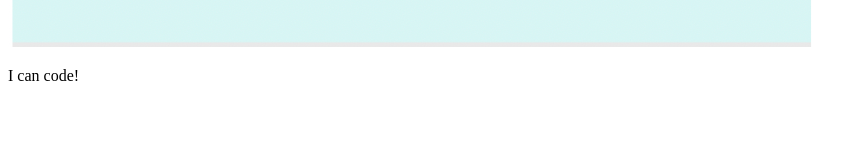
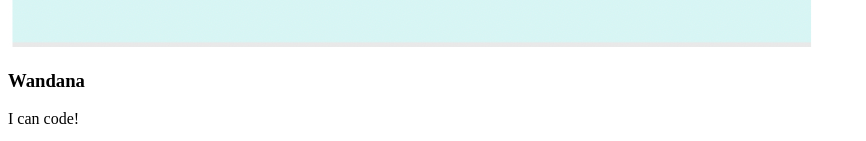
Before and after one commit to centricocclusion/prework-study-guide, a plain HTML site: page index.html in a window 1280 px wide. Shown: the part 809-950 px from the top of the page, without its empty margins (0-866 px from the left). Before the commit the page ends 910 px from the top, so only its background shows below. Drawn offline with Linux system fonts and the light colour scheme.

Commit message:
update HTML

```diff
--- a/index.html
+++ b/index.html
@@ -13,6 +13,7 @@
     </header>
     <main>
       <!-- Student code goes here -->
+      <h3>Wandana</h3>
     </main>
 
     <footer>
```
